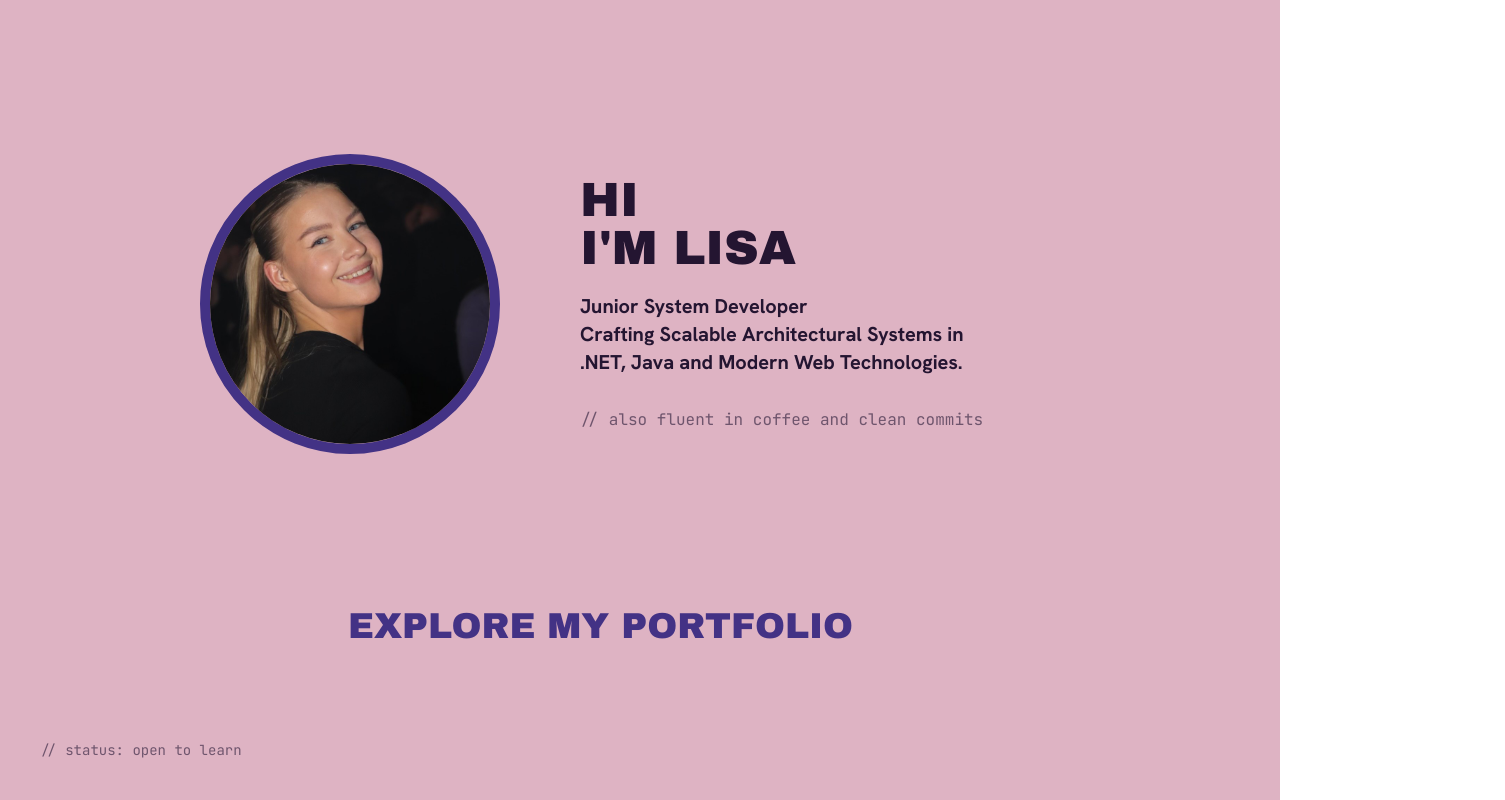
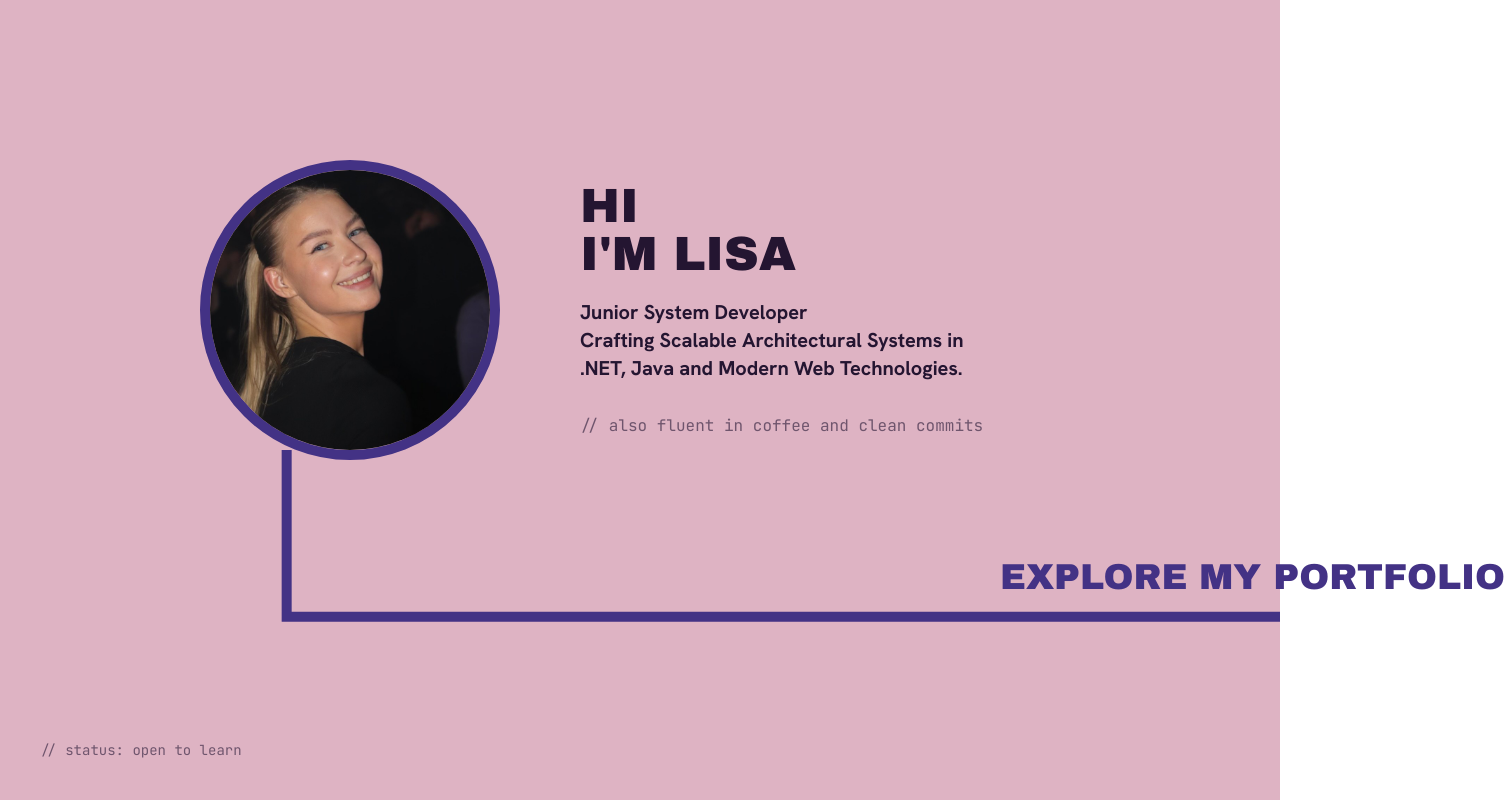
Before and after one commit to liluppis/portfolio_fe, a Next.js app: page / in a window 1280 px wide. Shown: the whole page, 1505 px wide, since content can reach past the window. Built offline with nearby package versions, Linux system fonts and the light colour scheme.

Commit message:
add: timeline comp in app/page.tsx and fix animation on Link

```diff
--- a/src/app/page.tsx
+++ b/src/app/page.tsx
@@ -1,11 +1,27 @@
+"use client"
+
 import Image from "next/image"
 import profile from "@/assets/lisaupperud.jpeg"
 import Link from "next/link"
+import { Timeline } from "@/components/timeline"
+import { motion } from "motion/react"
 
 export default function Home() {
   return (
-    <main className="bg-pink min-h-screen max-w-screen flex flex-col justify-center pl-50 gap-15 relative">
-      <div className="flex flex-row items-center gap-20">
+    <main className="bg-pink min-h-screen max-w-screen flex flex-col pt-40 pl-50 gap-15 relative">
+      <Timeline viewBox="0 0 1920 960">
+        <motion.path
+          d="M 430 540 V 740 H 1920"
+          stroke="var(--color-purple)"
+          strokeWidth={10}
+          fill="none"
+          vectorEffect="non-scaling-stroke"
+          initial={{ pathLength: 0 }}
+          animate={{ pathLength: 1 }}
+          transition={{ duration: 3, ease: "easeInOut" }}
+        />
+      </Timeline>
+      <div className="flex flex-row items-center gap-20 relative z-10">
         <div className="relative">
           <Image
             src={profile}
@@ -36,15 +52,19 @@ export default function Home() {
           </div>
         </div>
       </div>
-
-      <div className="flex items-center ml-37 mt-23 gap-4">
-        <Link href="/menu" className="group">
-          <span className="inline-block text-purple font-heading text-4xl whitespace-nowrap group-hover:-skew-x-12 transition-transform duration-300 ease-in-out">
+      <motion.div
+        className="absolute left-250 z-10"
+        style={{ top: "calc(740 / 960 * 100%)" }}
+        initial={{ opacity: 0, y: "-100%" }}
+        animate={{ opacity: 1, y: "-150%" }}
+        transition={{ delay: 1.2, duration: 0.5, ease: "easeOut" }}
+      >
+        <Link href="/menu" className="group inline-block">
+          <span className="inline-block text-purple font-heading text-4xl whitespace-nowrap group-hover:-skew-x-20 transition-transform duration-300 ease-in-out">
             EXPLORE MY PORTFOLIO
           </span>
         </Link>
-      </div>
-
+      </motion.div>
       <div className="absolute bottom-10 left-10">
         <p className="font-mono text-comment text-sm">
           // status: open to learn
--- a/src/components/timeline.tsx
+++ b/src/components/timeline.tsx
@@ -1,17 +1,11 @@
 import React from "react"
 
 export interface TimelineProps {
-  /** viewBox coordinate space, e.g. "0 0 1920 960" */
   viewBox: string
   className?: string
   children?: React.ReactNode
 }
 
-/**
- * Absolute SVG overlay for decorative spine lines.
- * Pin it inside a `relative` parent; it fills that parent.
- * Draw paths/lines as children in the viewBox coordinate space.
- */
 export const Timeline: React.FC<TimelineProps> = ({
   viewBox,
   className = "",
@@ -19,7 +13,7 @@ export const Timeline: React.FC<TimelineProps> = ({
 }) => {
   return (
     <svg
-      className={`pointer-events-none absolute inset-0 h-full w-full ${className}`}
+      className={`pointer-events-none absolute inset-0 h-full w-full z-0 ${className}`}
       viewBox={viewBox}
       fill="none"
       preserveAspectRatio="none"
```
